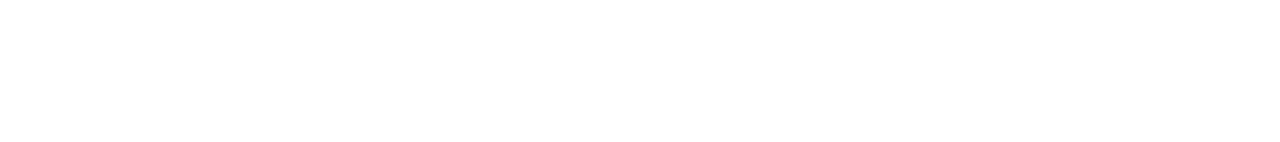
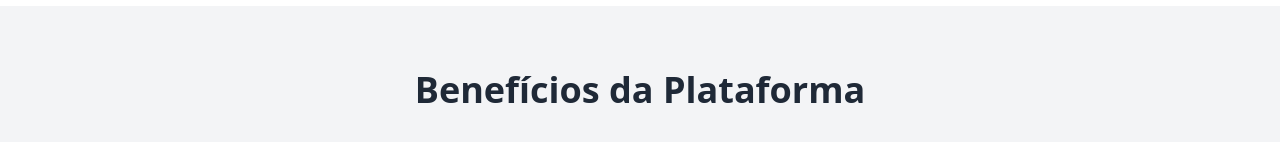
Before and after one commit to leehendrick/fila-zero, a Nuxt app in the folder nuxt-app/: page / in a window 1280 px wide. Shown: the part 514-656 px from the top of the page. Built offline with nearby package versions, Linux system fonts and the light colour scheme.

Commit message:
Add beneficios section

```diff
--- a/nuxt-app/pages/index.vue
+++ b/nuxt-app/pages/index.vue
@@ -155,7 +155,7 @@
               >
               <a
                 href="#"
-                class="ml-8 inline-flex items-center justify-center whitespace-nowrap rounded-md border border-transparent bg-blue-500 px-4 py-2 text-base font-medium text-white shadow-sm hover:bg-indigo-700"
+                class="ml-8 inline-flex items-center justify-center whitespace-nowrap rounded-md border border-transparent bg-blue-500 px-4 py-2 text-base font-medium text-white shadow-sm hover:bg-gray-800"
                 >Sign up</a
               >
             </div>
@@ -179,11 +179,9 @@
                 <div class="px-5 pb-6 pt-5">
                   <div class="flex items-center justify-between">
                     <div>
-                      <img
-                        class="h-8 w-auto"
-                        src="https://tailwindui.com/img/logos/mark.svg?color=indigo&shade=600"
-                        alt="Your Company"
-                      />
+                      <h1 class="text-4xl font-bold text-blue-500">
+                        Fila<span class="text-gray-800">Zero</span>
+                      </h1>
                     </div>
                     <div class="-mr-2">
                       <PopoverButton
@@ -278,4 +276,16 @@
       </div>
     </div>
   </section>
+  <section>
+    <div class="py-16 bg-gray-100">
+      <div class="max-w-6xl mx-auto px-4">
+        <h2 class="text-gray-800 text-4xl font-extrabold text-center mb-8">
+          Benefícios da Plataforma
+        </h2>
+        <div class="grid grid-cols-1 sm:grid-cols-2 lg:grid-cols-3 gap-8">
+          <!-- Cada benefício será adicionado aqui -->
+        </div>
+      </div>
+    </div>
+  </section>
 </template>
```
